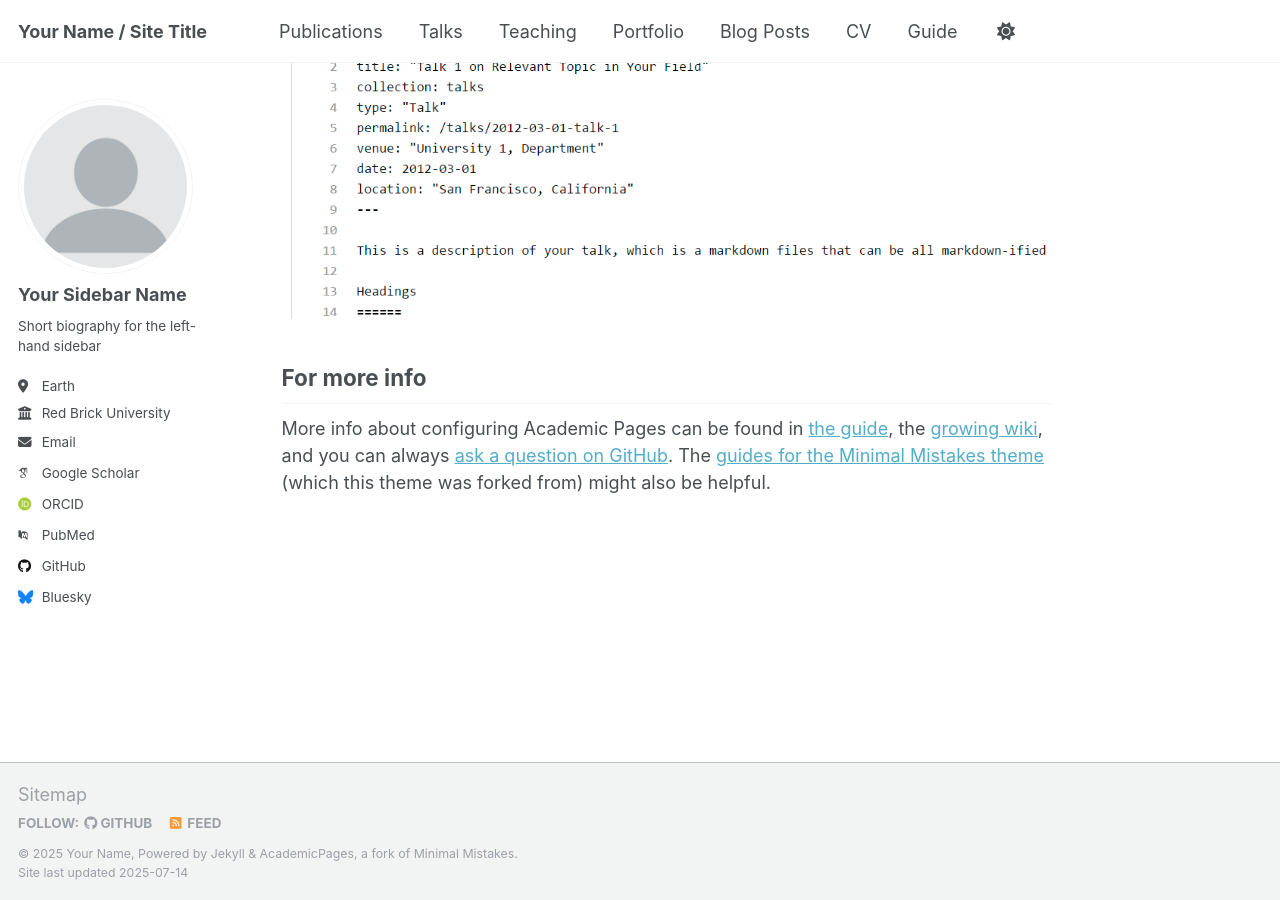
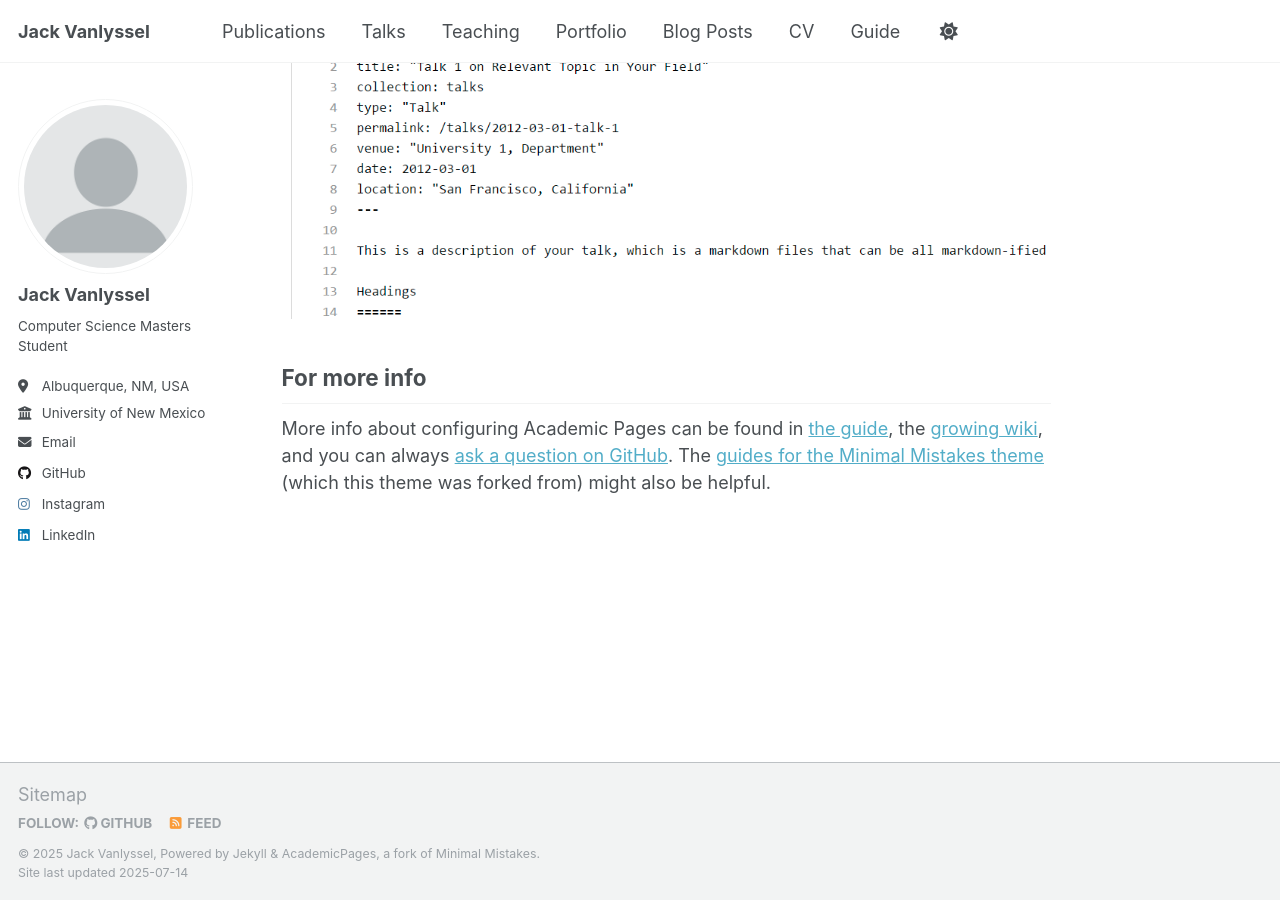
Before and after one commit to jcvanly/jcvanly.github.io, a Jekyll site: the page built from _pages/about.md, in a window 1280 px wide and 900 px high, scrolled down 2880 px. Built offline with Jekyll 4.4.1, drawn with Linux system fonts in a browser that asks for light colours; some web fonts are replaced; a script that is not in the unit is left out.

```diff
--- a/_config.yml
+++ b/_config.yml
@@ -9,10 +9,10 @@
 # Basic Site Settings
 locale                   : "en-US"
 site_theme               : "default"
-title                    : "Your Name / Site Title"
+title                    : "Jack Vanlyssel"
 title_separator          : "-"
-name                     : &name "Your Name"
-description              : &description "personal description"
+name                     : &name "Jack Vanlyssel"
+description              : &description "Computer Science Masters Student"
 url                      : https://academicpages.github.io # the base hostname & protocol for your site e.g. "https://[your GitHub username].github.io" or if you already have some other page hosted on Github then use "https://[your GitHub username].github.io/[Your Repo Name]"
 baseurl                  : "" # the subpath of your site, e.g. "/blog"
 repository               : "academicpages/academicpages.github.io"
@@ -23,22 +23,22 @@ repository               : "academicpages/academicpages.github.io"
 author:
   # Biographic information
   avatar           : "profile.png"
-  name             : "Your Sidebar Name"
+  name             : "Jack Vanlyssel" # Name of the author
   pronouns         : # example: "she/her"
-  bio              : "Short biography for the left-hand sidebar"
-  location         : "Earth"
-  employer         : "Red Brick University"
+  bio              : "Computer Science Masters Student"
+  location         : "Albuquerque, NM, USA"
+  employer         : "University of New Mexico"
   uri              : # URL
-  email            : "none@example.org"
+  email            : "jackvanlyssel@gmail.com"
 
   # Academic websites
   academia         : # URL
   arxiv            : # URL - Update with the correct link to your profile
-  googlescholar    : "https://scholar.google.com/citations?user=PS_CX0AAAAAJ"
+  googlescholar    : # URL
   impactstory      : # URL
-  orcid            : "http://orcid.org/yourorcidurl"
+  orcid            : # URL
   semantic         : # URL
-  pubmed           : "https://www.ncbi.nlm.nih.gov/pubmed/?term=john+snow"
+  pubmed           : # URL
   researchgate     : # URL
   scopus           : # URL
 
@@ -46,22 +46,22 @@ author:
   bitbucket        : # Username - Update with your username on the site
   codepen          : # Username
   dribbble         : # Username
-  github           : "academicpages"
+  github           : "jcvanly"
   kaggle           : # Username
   stackoverflow    : # User number or user number and name (i.e., use "1" or "1/jeff-atwood")
 
   # Social media
   artstation       : # Username
-  bluesky          : "bsky.app" # Replace this with you Bluesky username
+  bluesky          : # Username
   facebook         : # Username
   flickr           : # Username
   foursquare       : # Username
   goodreads        : # Username
   google_plus      : # Username
   keybase          : # Username
-  instagram        : # Username
+  instagram        : "jack.vanlyssel"
   lastfm           : # Username
-  linkedin         : # Username
+  linkedin         : "Jack Vanlyssel"
   mastodon         : # URL
   medium           : # URL
   pinterest        : # Username
```
